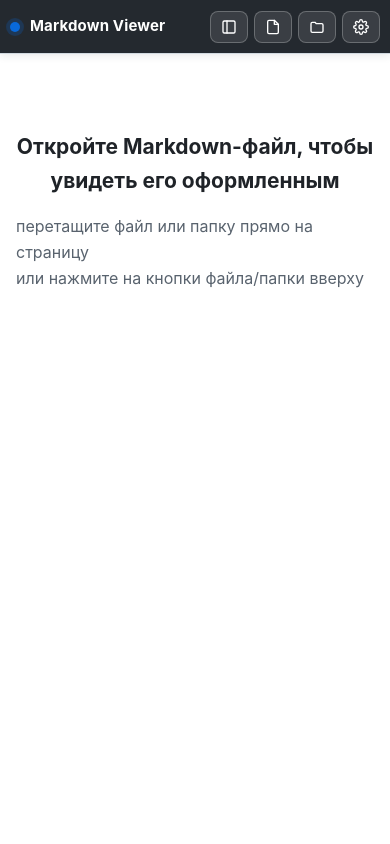
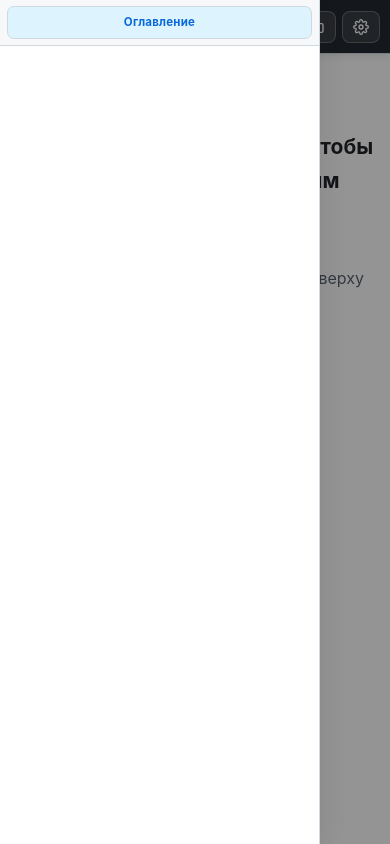
Before and after one commit to 20ToniK03/md_viewer, a plain HTML site: page index.html in a window 390 px wide. Both pictures are taken after a click on the button 229 px from the left and 26 px from the top of the page. Drawn offline with Linux system fonts and the light colour scheme.

Commit message:
Мобильная версия: оглавление выдвижной панелью
На экранах до 820px оглавление выезжает слева поверх контента с затемняющей подложкой; на десктопе поведение не меняется

```diff
--- a/index.html
+++ b/index.html
@@ -729,23 +729,45 @@
   }
   .node-tip.show { opacity: 1; transform: translateY(0); }
 
+  .toc-backdrop { display: none; }
+
   @media (max-width: 980px) {
     :root { --toc-width: 230px; }
     main.content { padding: 4px 20px 80px; }
   }
   @media (max-width: 820px) {
     .layout { grid-template-columns: 1fr; transition: none; }
+    .layout.toc-collapsed { grid-template-columns: 1fr; }
     .splitter { display: none; }
     .toc-panel {
-      position: static;
-      max-height: 45vh;
+      position: fixed;
+      top: 0;
+      left: 0;
+      height: 100vh;
+      height: 100dvh;
+      max-height: none;
+      width: min(85vw, 320px);
       border: 0;
-      border-bottom: 1px solid var(--border);
+      border-right: 1px solid var(--border);
       border-radius: 0;
-    }
-    .layout.toc-collapsed { grid-template-columns: 1fr; }
-    .layout.toc-collapsed .toc-panel { display: none; border: 0; }
-    main.content { grid-column: 1; grid-row: 2; padding: 16px; max-width: none; }
+      box-shadow: var(--shadow);
+      z-index: 40;
+      transform: translateX(-105%);
+      transition: transform .26s cubic-bezier(.4, 0, .2, 1);
+    }
+    body.drawer-open .toc-panel { transform: translateX(0); }
+    .toc-backdrop {
+      display: block;
+      position: fixed;
+      inset: 0;
+      z-index: 35;
+      background: rgba(0, 0, 0, .42);
+      opacity: 0;
+      pointer-events: none;
+      transition: opacity .26s ease;
+    }
+    body.drawer-open .toc-backdrop { opacity: 1; pointer-events: auto; }
+    main.content { grid-column: 1; grid-row: 1; padding: 16px; max-width: none; }
     .topbar .sub { display: none; }
   }
   @media (max-width: 560px) {
@@ -831,6 +853,8 @@
   </main>
 </div>
 
+<div class="toc-backdrop" id="toc-backdrop" aria-hidden="true"></div>
+
 <input type="file" id="file-input" accept=".md,.markdown,.txt,text/markdown,text/plain" hidden>
 <input type="file" id="folder-input" webkitdirectory hidden>
 <div class="overlay" id="overlay">Отпустите файл или папку, чтобы открыть</div>
@@ -926,6 +950,7 @@
   var layout = document.getElementById("layout");
   var splitter = document.getElementById("splitter");
   var tocTopToggle = document.getElementById("toc-top-toggle");
+  var tocBackdrop = document.getElementById("toc-backdrop");
   var openBtn = document.getElementById("open-btn");
   var openFolderBtn = document.getElementById("open-folder-btn");
   var folderInput = document.getElementById("folder-input");
@@ -1142,11 +1167,32 @@
       tocTopToggle.innerHTML = collapsed ? ICONS.toc : ICONS.tocActive;
     }
   }
+  function isMobile() {
+    return window.matchMedia("(max-width: 820px)").matches;
+  }
+  function setDrawerOpen(open) {
+    document.body.classList.toggle("drawer-open", open);
+    toc.setAttribute("aria-hidden", open ? "false" : "true");
+    if (folderEl) { folderEl.setAttribute("aria-hidden", open ? "false" : "true"); }
+    updateTocToggle(!open);
+  }
   function toggleToc() {
-    if (tocWidth === 0) { applyTocWidth(lastOpenWidth || DEFAULT_TOC_WIDTH); }
-    else { applyTocWidth(0); }
+    if (isMobile()) {
+      setDrawerOpen(!document.body.classList.contains("drawer-open"));
+    } else {
+      if (tocWidth === 0) { applyTocWidth(lastOpenWidth || DEFAULT_TOC_WIDTH); }
+      else { applyTocWidth(0); }
+    }
   }
   tocTopToggle.addEventListener("click", toggleToc);
+  tocBackdrop.addEventListener("click", function () {
+    if (isMobile()) { setDrawerOpen(false); }
+  });
+  // на мобилке закрываем выдвижное оглавление после перехода по разделу
+  toc.addEventListener("click", function (e) {
+    var link = e.target && e.target.closest ? e.target.closest("a") : null;
+    if (link && isMobile()) { setDrawerOpen(false); }
+  });
   splitter.addEventListener("pointerdown", function (e) {
     e.preventDefault();
     draggingSplitter = true;
@@ -1373,7 +1419,10 @@
     if (btn) {
       var idx = parseInt(btn.getAttribute("data-file"), 10);
       var en = folderEntries[idx];
-      if (en) { openFolderFile(en); }
+      if (en) {
+        openFolderFile(en);
+        if (isMobile()) { setDrawerOpen(false); }
+      }
     }
   });
 
@@ -2103,6 +2152,9 @@
   applySettings(false);
   updateFolderUI();
 
+  // на мобилке оглавление изначально свёрнуто (выдвижная панель слева)
+  if (isMobile()) { setDrawerOpen(false); }
+
   // пересборка размеров/масштаба при изменении окна
   var resizeTimer = null;
   window.addEventListener("resize", function () {
@@ -2116,6 +2168,16 @@
     }, 160);
   });
 
+  // синхронизация кнопки/панели оглавления при смене ширины (mobile <-> desktop)
+  window.addEventListener("resize", function () {
+    if (isMobile()) {
+      updateTocToggle(!document.body.classList.contains("drawer-open"));
+    } else {
+      document.body.classList.remove("drawer-open");
+      updateTocToggle(tocWidth === 0);
+    }
+  });
+
   // Ctrl/Cmd+O - открыть файл
   document.addEventListener("keydown", function (e) {
     if ((e.ctrlKey || e.metaKey) && (e.key === "o" || e.key === "O")) {
```
